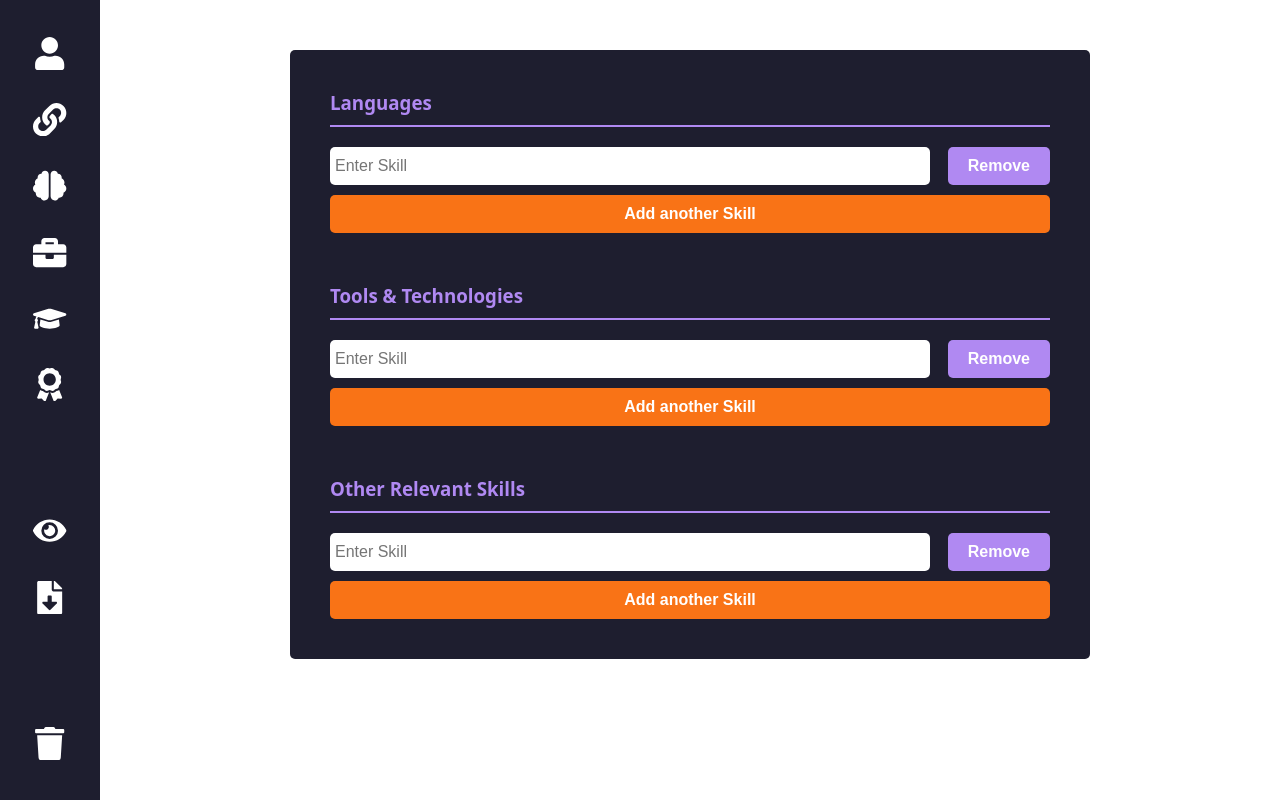
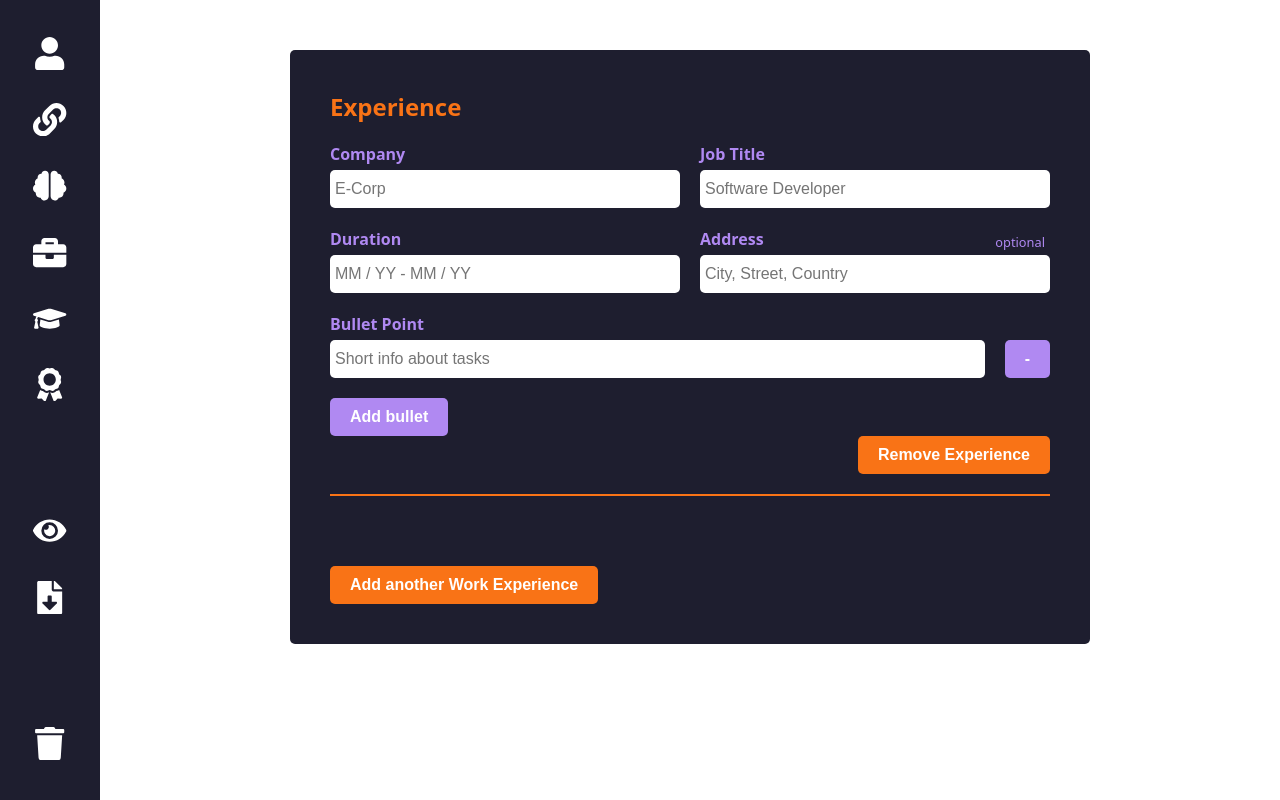
Before and after one commit to Beatstamosi/CV-Application, a React (Vite) app: page / in a window 1280 px wide. Built offline with nearby package versions, Linux system fonts and the light colour scheme.

Commit message:
Add work experience component styling

```diff
--- a/src/App.jsx
+++ b/src/App.jsx
@@ -2,6 +2,7 @@ import Sidebar from './components/sidebar'
 import Personal from './components/personal'
 import Links from './components/links'
 import Skills from './components/skills'
+import WorkExperience from './components/work'
 import "./styles/App.css"
 
 function App() {
@@ -11,7 +12,7 @@ function App() {
         <Sidebar />
       </div>
       <div className='main-content'>
-        <Skills />
+        <WorkExperience />
       </div>
     </div>
   )
--- /dev/null
+++ b/src/components/work.jsx
@@ -0,0 +1,58 @@
+import "../styles/work.css"
+
+export default function WorkExperience() {
+    return (
+        <div className="container-work-experience">
+            {/* TODO: Map through workexperience to display */}
+            <Job />
+            {/* TODO: Make button add another Job */}
+            <button className="add-work-experience">Add another Work Experience</button>
+        </div>
+    )
+}
+
+// TODO: Add number to job based on index, if job 1 add "Most recent first";
+function Job() {
+    return(
+        <div className="container-experience">
+            <h2>Experience </h2>
+            <div className="container-input-fields">
+                <label htmlFor="company" className="job-label">
+                    Company
+                    <input type="text" id="company" placeholder="E-Corp" className="job-input"/>
+                </label>
+                <label htmlFor="job-title" className="job-label">
+                    Job Title
+                    <input type="text" id="job-title" placeholder="Software Developer" className="job-input"/>
+                </label>
+            </div>
+
+            <div className="container-input-fields">
+                <label htmlFor="duration" className="job-label">
+                    Duration
+                    <input type="text" id="duration" placeholder="MM / YY - MM / YY" className="job-input"/>
+                </label>
+                <label htmlFor="address" className="job-label">
+                    <p>Address <span className="optional">optional</span></p>
+                    <input type="text" id="address" placeholder="City, Street, Country" className="job-input"/>
+                </label>
+            </div>
+            <BulletPoint />
+            <button className="add-bullet-btn">Add bullet</button>
+            <button className="remove-experience">Remove Experience</button>
+            <hr />
+        </div>
+    )
+}
+
+function BulletPoint() {
+    return (
+        <div className="container-input-fields">
+            <label htmlFor="bullet" className="job-label">
+                Bullet Point
+                <input type="text" id="bullet" placeholder="Short info about tasks" className="job-input"/>
+            </label>
+            <button className="remove-bullet-btn">-</button>
+        </div>
+    )
+}
--- /dev/null
+++ b/src/styles/work.css
@@ -0,0 +1,86 @@
+.container-work-experience {
+    background-color: var(--color-primary);
+    padding: 40px;
+    border-radius: 5px;
+    flex-grow: 1;
+    display: flex;
+    flex-direction: column;
+    gap: 50px;
+    min-width: 800px;
+    max-width: 800px;
+}
+
+.container-experience {
+    display: flex;
+    flex-direction: column;
+}
+
+.container-input-fields {
+    display: flex;
+    gap: 20px;
+    margin-bottom: 20px;
+    justify-content: space-between;
+    align-items: flex-end;
+}
+
+h2 {
+    margin-bottom: 20px;
+}
+
+.job-label {
+    display: flex;
+    flex-direction: column;
+    gap: 5px;
+    font-weight: bold;
+    color: var(--color-accent-1);
+    position: relative;
+    flex: 1;
+}
+
+.job-input {
+    font-size: 1em;
+    flex: 1;
+    padding: 10px 5px;
+    border-radius: 5px;
+}
+
+.job-input:focus {
+    box-shadow: 0 0 0 2px var(--color-accent-2);
+}
+
+.remove-bullet-btn, .add-bullet-btn, .add-work-experience, .remove-experience {
+    border-radius: 5px;
+    padding: 10px 20px;
+    color: white;
+    font-weight: bold;
+    font-size: 1em;
+    height: 50%;
+    align-self: flex-end;
+}
+
+.remove-bullet-btn, .add-bullet-btn {
+    background-color: var(--color-accent-1);
+}
+
+.add-bullet-btn {
+    align-self: flex-start;
+}
+
+.add-work-experience {
+    align-self: flex-start;
+    background-color: var(--color-accent-2);
+}
+
+.remove-experience {
+    align-self: flex-end;
+    background-color: var(--color-accent-2);
+}
+
+.remove-bullet-btn:hover, .add-bullet-btn:hover {
+    background-color: var(--color-accent-2);
+}
+
+hr {
+    border: 1px solid var(--color-accent-2);
+    margin-top: 20px;
+}
```
